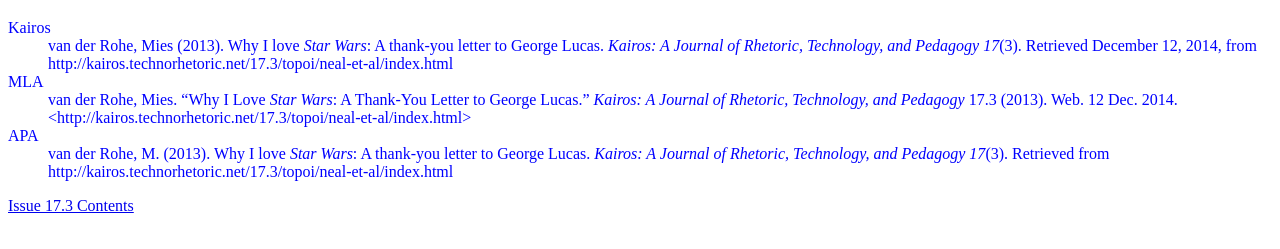
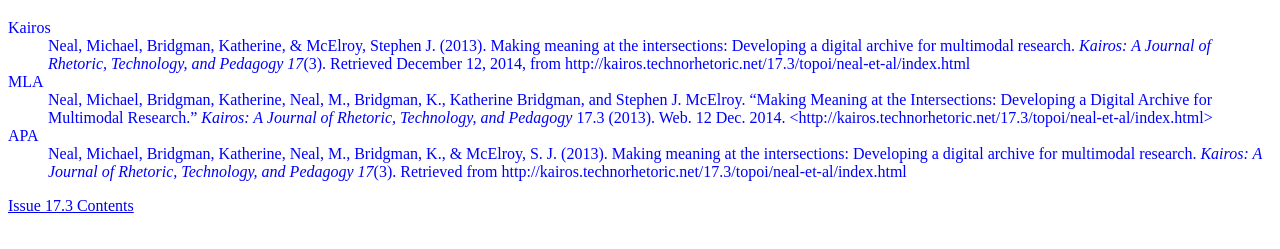
Before and after one commit to eymand/kairos-toolbar, a plain HTML site: page demo/index.html in a window 1280 px wide. Shown: the part 61-310 px from the top of the page. Drawn offline with nearby package versions, Linux system fonts and the light colour scheme.

Commit message:
Moved options handling on authorList into processAuthorList() func

```diff
--- a/demo/index.html
+++ b/demo/index.html
@@ -25,18 +25,7 @@
 
 <!--Custom toolbar options hash, if any-->
 <script>
-  kairosToolbarOptions = {
-    formattedTitle: {
-      kairos: "Why I love <i>Star Wars</i>: A thank-you letter to George Lucas",
-      apa: "Why I love <i>Star Wars</i>: A thank-you letter to George Lucas",
-      mla: "Why I Love <i>Star Wars</i>: A Thank-You Letter to George Lucas"
-    },
-    authorList: {
-      kairos: "van der Rohe, Mies",
-      apa: "van der Rohe, M.",
-      mla: "van der Rohe, Mies"
-    }
-  };
+
 </script>
 <!--Last script on the page should be loading the Kairos toolbar-->
 <script src="../kairos-toolbar.js"></script>
--- a/kairos-toolbar.js
+++ b/kairos-toolbar.js
@@ -137,29 +137,29 @@
         processSource(DC.source);
         processYear(DC.date);
         processTitle(DC.title);
+        processAuthorList(DC.creator);
+      }
 
+      // Function to take DC.creator array and make it a list of authors in
+      // proper Kairos, APA, and styles
+      function processAuthorList(names) {
+        var processedNames = [];
 
         // Handle custom author lists
         if (options.authorList) {
           DC.authorList = {
-            kairos: options.authorList.kairos || processAuthorList('kairos',DC.creator),
-            apa: options.authorList.apa || processAuthorList('apa',DC.creator),
-            mla: options.authorList.mla || processAuthorList('mla',DC.creator)
+            kairos: options.authorList.kairos || authorList('kairos',names),
+            apa: options.authorList.apa || authorList('apa',names),
+            mla: options.authorList.mla || authorList('mla',names)
           }
         }
         else {
           DC.authorList = {
-            kairos: processAuthorList('kairos',DC.creator),
-            apa: processAuthorList('apa',DC.creator),
-            mla: processAuthorList('mla',DC.creator)
+            kairos: authorList('kairos',names),
+            apa: authorList('apa',names),
+            mla: authorList('mla',names)
           }
         }
-      }
-
-      // Function to take DC.creator array and make it a list of authors in
-      // proper MLA or APA style
-      function processAuthorList(style,names) {
-        var processedNames = []
 
         function processAuthor(style,name) {
           var name = name.split(" "); // Separate name parts into an array
@@ -192,6 +192,7 @@
 
         // Let's get down to business, having written those inner functions:
 
+        function authorList(style,names) {
           if (style == "mla") {
             var andStyle = "and"; // final author separated by 'and' in MLA
             // Only the first author becomes Lastname, Firstname in MLA Style
@@ -211,6 +212,7 @@
           }
 
           return joinNames(processedNames,andStyle);
+        }
 
       }
 
```
Lines whose indentation alone changed are shown as unchanged.
